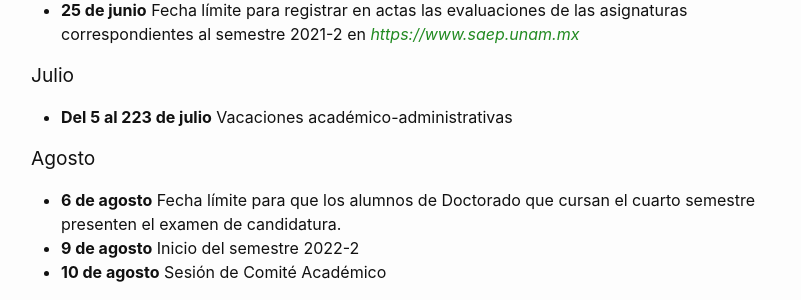
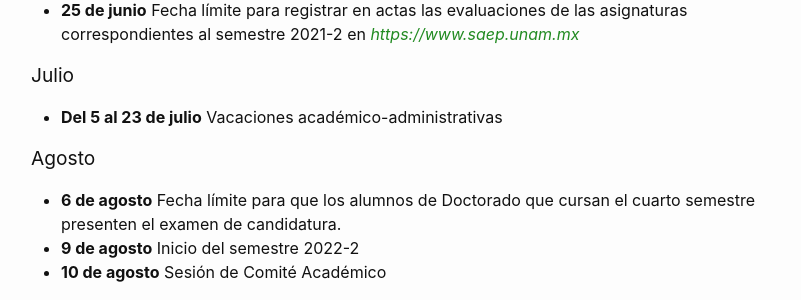
Before and after one commit to pcs-unam/pcs-unam.github.io, a Jekyll site: the page built from posgrado/calendario2.md, in a window 1280 px wide and 900 px high, scrolled down 1824 px. Shown: the part 311-611 px from the top of the window, without its empty margins (239-1040 px from the left). Built offline with Jekyll 4.4.1, drawn with Linux system fonts in a browser that asks for light colours.

Commit message:
Corrección fecha

```diff
--- a/posgrado/calendario2.md
+++ b/posgrado/calendario2.md
@@ -51,7 +51,7 @@ Para conocer las fechas de entrega del informe de becarios CONACyT, consultar la
 
 ### Julio
 
-- **Del 5 al 223 de julio** Vacaciones académico-administrativas
+- **Del 5 al 23 de julio** Vacaciones académico-administrativas
 
 ### Agosto
 
```
